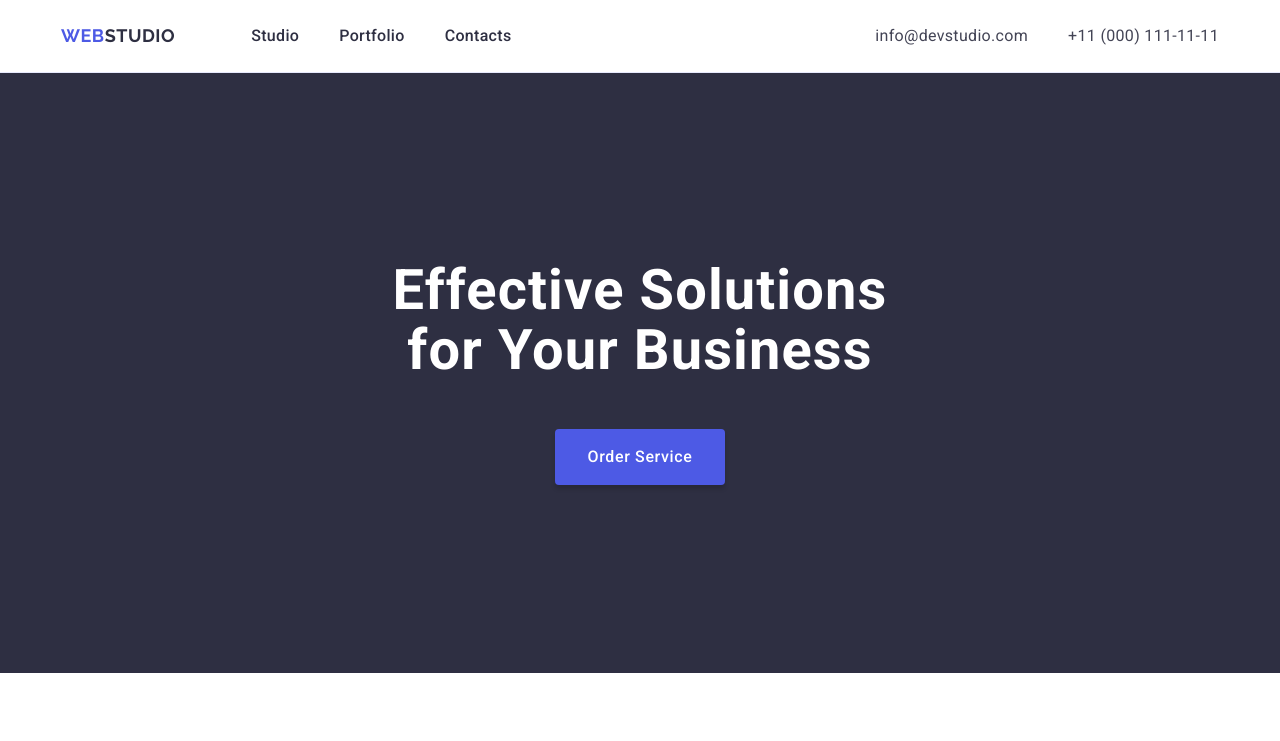
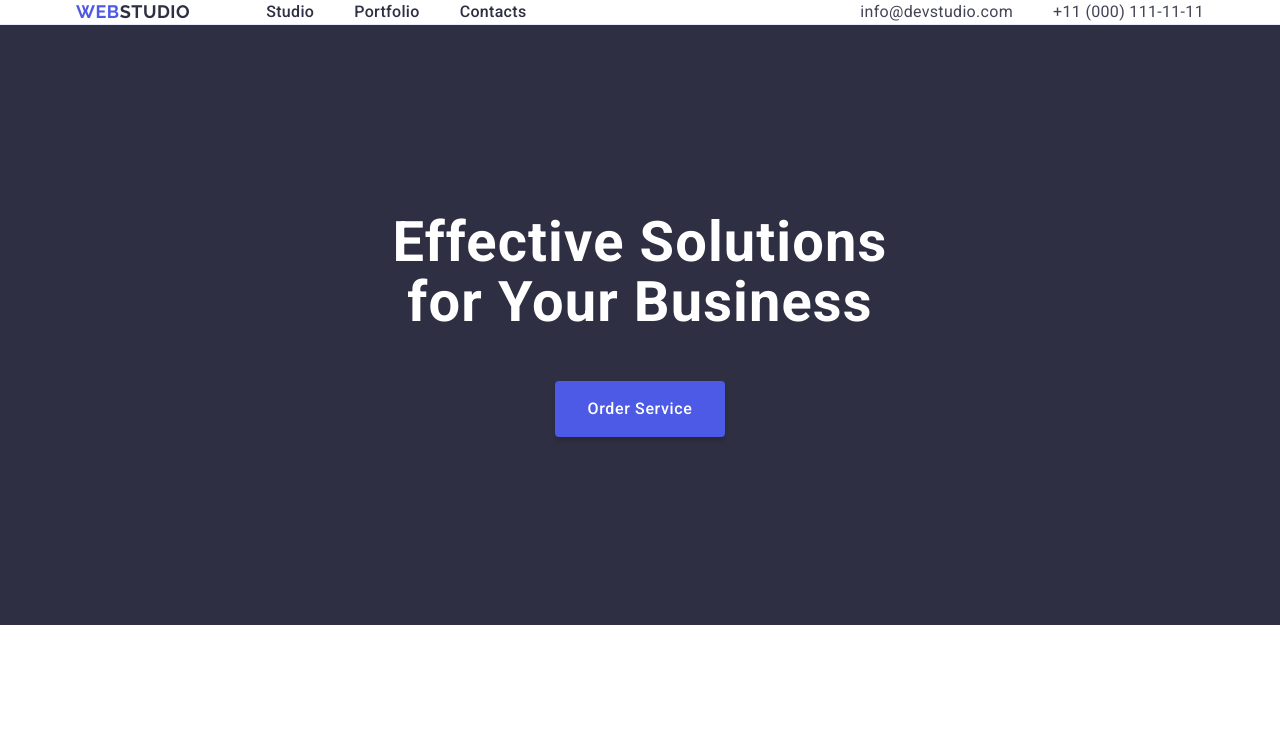
Before and after one commit to DashaAndreeva/goit-markup-hw-03, a plain HTML site: page index.html in a window 1280 px wide. Shown: the top 741 px of the page. Drawn offline with nearby package versions, Linux system fonts and the light colour scheme.

Commit message:
change-revers

```diff
--- a/css/styles.css
+++ b/css/styles.css
@@ -45,7 +45,7 @@ img {
 .container {
   width: 1158px;
   margin: 0 auto;
-  padding: 0 15px 0 15px;
+  padding: 0 15px;
   /* outline: 4px solid aqua; */
 }
 
@@ -64,7 +64,6 @@ img {
 
 .header-list-all {
   display: flex;
-  padding: 24px 0;
 }
 
 .nav-header {
```
